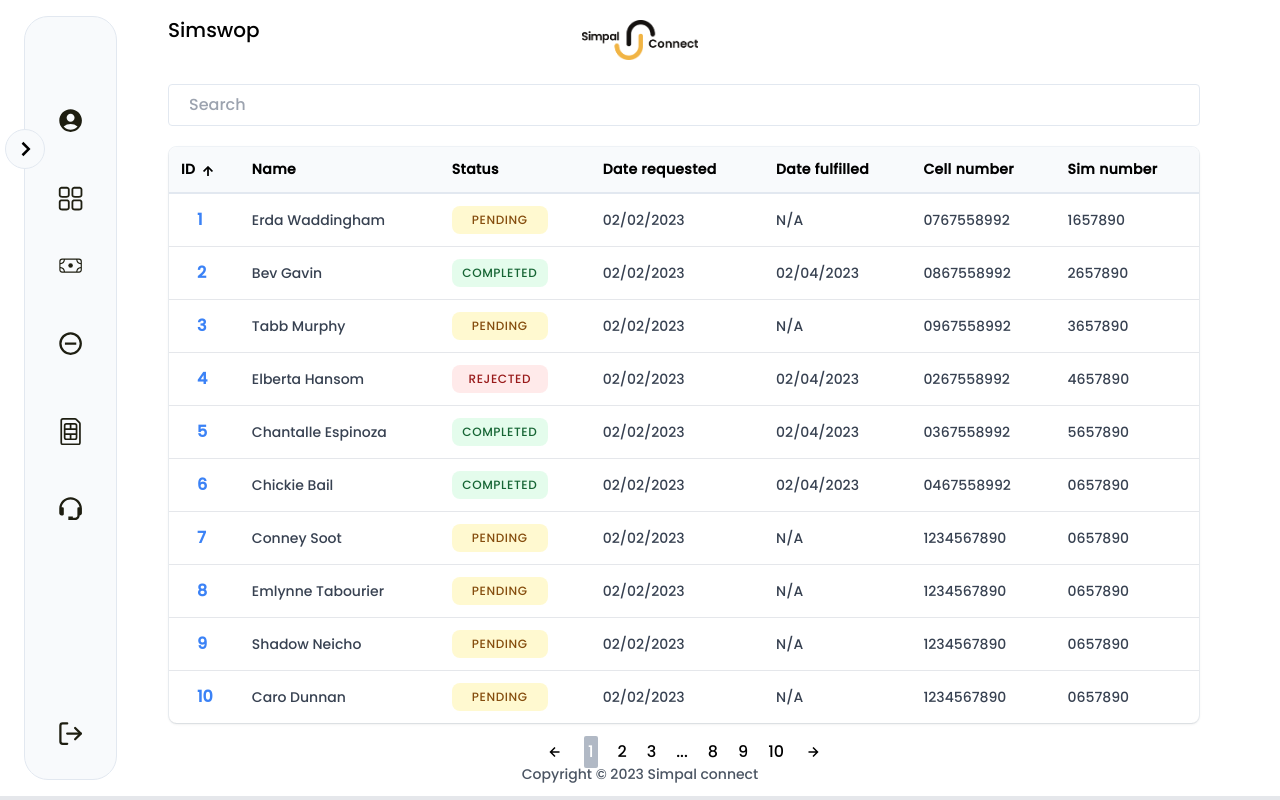
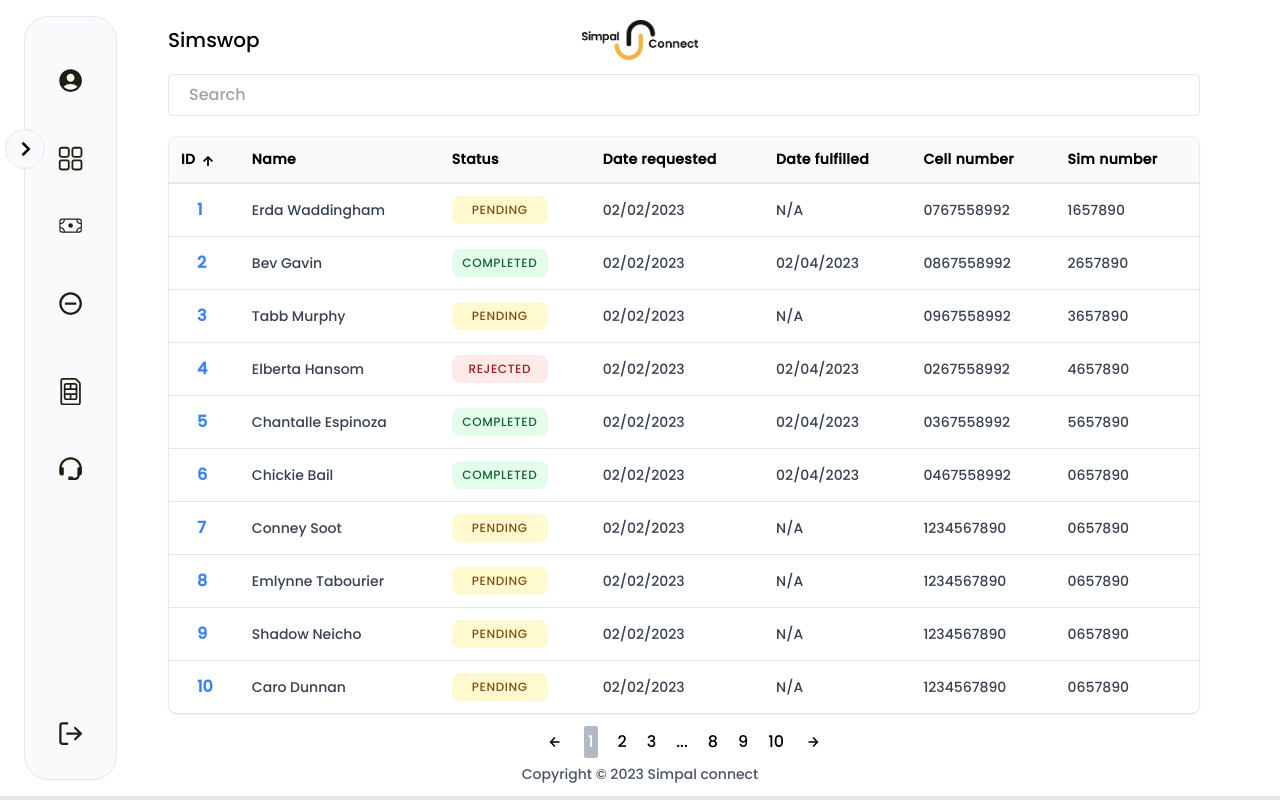
Before and after one commit to ChrissieDk/Universal-Dash, a React (Create React App) app: page /SimSwop in a window 1280 px wide. Built offline with nearby package versions, Linux system fonts and the light colour scheme.

Commit message:
comments and refactor

```diff
--- a/src/Billing.jsx
+++ b/src/Billing.jsx
@@ -166,20 +166,6 @@
 
       <div className='w-full pr-[5rem] pl-[10.5rem] fixed justify-center items-center'>
         <h1 className='text-xl mb-5'>Billing</h1>
-      <div className="flex flex-column justify-center text-center gap-4 pb-5">
-        {/* <div className="w-1/3 p-3 border border-slate-200 rounded-lg py-11 bg-slate-50">
-          <h1>Total Sales</h1>
-          <span className='text-lime-600'>3421</span>
-        </div>
-        <div className="w-1/3 p-3 border border-slate-200 rounded-lg py-11 bg-slate-50">
-          <h1>Active users</h1>
-          <span className='text-lime-600'>3421</span>
-        </div>
-        <div className="w-1/3 p-3 border border-slate-200 rounded-lg py-11 bg-slate-50">
-          <h1>Example</h1>
-          <span className='text-lime-600'>3421</span>
-        </div> */}
-      </div>
         <div>
           <input className='mb-5 pl-5 p-2 rounded border border-slate-200 w-full'
             type='text'
--- a/src/SidebarContent.jsx
+++ b/src/SidebarContent.jsx
@@ -7,16 +7,11 @@
 import { BsSim } from "react-icons/bs";
 import { BiSupport } from 'react-icons/bi'
 import { MdAccountCircle } from 'react-icons/md'
-import logoDark from './assets/logo_dark2.png'
 
 // Navbar list with icons
 
 export const datas = [
-  {
-    id: 10,
-    img: <img className="flex justify-center" src={logoDark} alt="Logo" />,
 
-  },
   {
     id: 1,
     icon: <Link to='/myAccount'><MdAccountCircle /></Link>,
--- a/src/simSwop.jsx
+++ b/src/simSwop.jsx
@@ -112,13 +112,6 @@
       default:
         break;
     }
-    // if (simswop_status === 'Completed') {
-    //   className = 'p-1.5 text-xs font-medium uppercase tracking-wider text-green-800 bg-green-200 rounded-lg bg-opacity-40 w-full text-center lg:w-24';
-    // } else if (simswop_status === 'Pending') {
-    //   className = 'p-1.5 text-xs font-medium uppercase tracking-wider text-yellow-800 bg-yellow-200 rounded-lg bg-opacity-40 w-full text-center lg:w-24';
-    // } else if (simswop_status === 'Rejected') {
-    //   className = 'p-1.5 text-xs font-medium uppercase tracking-wider text-red-800 bg-red-200 rounded-lg bg-opacity-40 w-full text-center lg:w-24';
-    // }
 
     return <div className={className}>{simswop_status}</div>;
   };
@@ -162,20 +155,6 @@
       <Header />
       <div className='w-full pr-[5rem] pl-[10.5rem] fixed justify-center items-center'>
         <h1 className='text-xl mb-5 '>Simswop</h1>
-      <div className="flex flex-column justify-center text-center gap-4 pb-5">
-        {/* <div className="w-1/3 p-3 border border-slate-200 rounded-lg py-11 bg-slate-50">
-          <h1>Total Sales</h1>
-          <span className='text-lime-600'>3421</span>
-        </div>
-        <div className="w-1/3 p-3 border border-slate-200 rounded-lg py-11 bg-slate-50">
-          <h1>Active users</h1>
-          <span className='text-lime-600'>3421</span>
-        </div>
-        <div className="w-1/3 p-3 border border-slate-200 rounded-lg py-11 bg-slate-50">
-          <h1>Example</h1>
-          <span className='text-lime-600'>3421</span>
-        </div> */}
-      </div>
         <div>
           <input className='mb-5 pl-5 p-2 rounded border border-slate-200 w-full'
             type='text'
@@ -210,7 +189,8 @@
             </table>
           </div>
         </div>
-      <div >
+        {/* React pagination config */}
+        <div>
           <ReactPaginate
             className="justify-center text-center items-center flex p-3 gap-5"
             forcePage={pageCount > 0 ? selectedPage : 0}
--- a/src/terminationRequest.jsx
+++ b/src/terminationRequest.jsx
@@ -112,13 +112,6 @@
       default:
         break;
     }
-    // if (termination_status === 'Complete') {
-    //   className = 'p-1.5 text-xs font-medium uppercase tracking-wider text-green-800 bg-green-200 rounded-lg bg-opacity-40 w-full text-center lg:w-24';
-    // } else if (termination_status === 'Processing') {
-    //   className = 'p-1.5 text-xs font-medium uppercase tracking-wider text-yellow-800 bg-yellow-200 rounded-lg bg-opacity-40 w-full text-center lg:w-24';
-    // } else if (termination_status === 'Cancelled') {
-    //   className = 'p-1.5 text-xs font-medium uppercase tracking-wider text-red-800 bg-red-200 rounded-lg bg-opacity-40 w-full text-center lg:w-24';
-    // }
 
     return <div className={className}>{termination_status}</div>;
   };
@@ -165,20 +158,6 @@
 
       <div className='w-full pr-[5rem] pl-[10.5rem] fixed justify-center items-center'>
         <h1 className='text-xl mb-5'>Termination request</h1>
-      <div className="flex flex-column justify-center text-center gap-4 pb-5">
-        {/* <div className="w-1/3 p-3 border border-slate-200 rounded-lg py-11 bg-slate-50">
-          <h1>Total Sales</h1>
-          <span className='text-lime-600'>3421</span>
-        </div>
-        <div className="w-1/3 p-3 border border-slate-200 rounded-lg py-11 bg-slate-50">
-          <h1>Active users</h1>
-          <span className='text-lime-600'>3421</span>
-        </div>
-        <div className="w-1/3 p-3 border border-slate-200 rounded-lg py-11 bg-slate-50">
-          <h1>Example</h1>
-          <span className='text-lime-600'>3421</span>
-        </div> */}
-      </div>
         <div>
           <input className='mb-5 pl-5 p-2 rounded border border-slate-200 w-full'
             type='text'
```
Also changed, not shown: src/components/Pagination.js (deleted, +0 -57 lines), src/forgotPassword.jsx (+2 -18 lines), src/myAccount.jsx (+12 -12 lines). Lines whose indentation alone changed are shown as unchanged.
